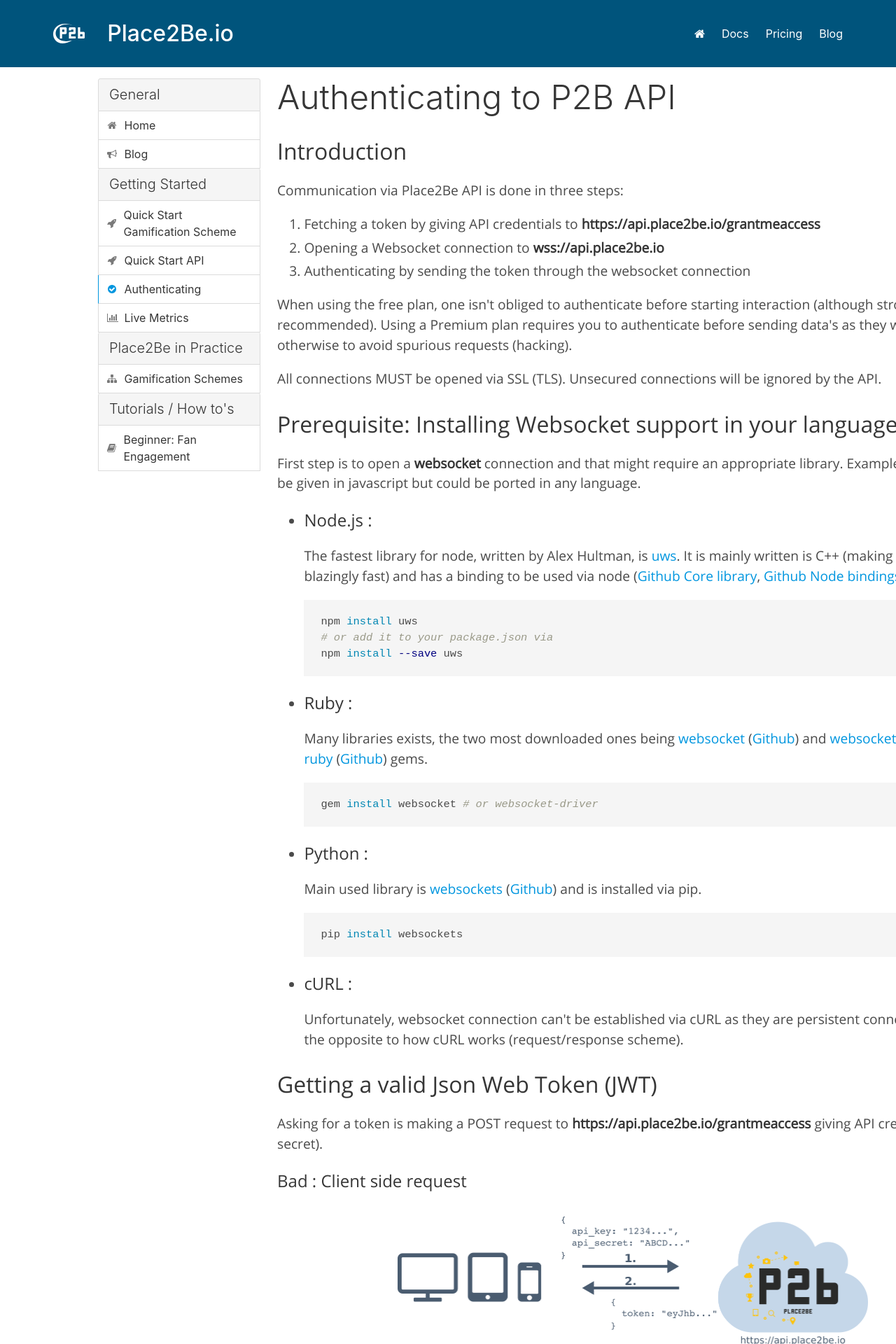
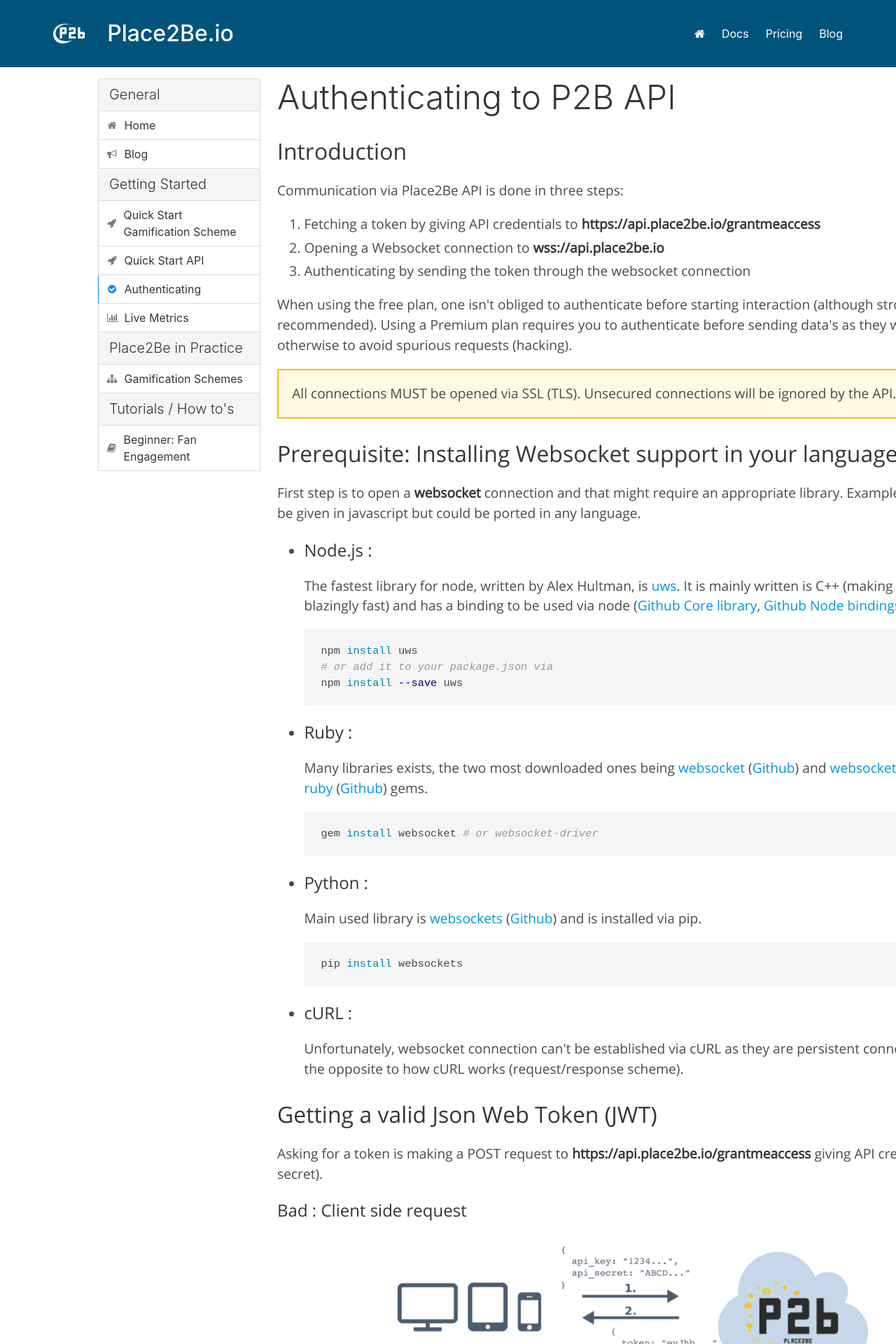
Before and after one commit to dvergeylen/place2be-docs, a Jekyll site: the page built from getting_started/authentication.md, in a window 1280 px wide. Shown: the top 1920 px of the page at 70% size. Built offline with Jekyll 4.4.1, drawn with Linux system fonts in a browser that asks for light colours.

Commit message:
Enhanced readability of warnings in Documentation pages

```diff
--- a/getting_started/authentication.md
+++ b/getting_started/authentication.md
@@ -15,7 +15,7 @@ nice_title: P2B - Authentication
   </ol>
   <p>When using the free plan, one isn't obliged to authenticate before starting interaction (although strongly recommended). Using a Premium plan requires you to authenticate before sending data's as they will be ignored otherwise to avoid spurious requests (hacking).</p>
 
-  <p>All connections MUST be opened via SSL (TLS). Unsecured connections will be ignored by the API.</p>
+  <p class="warning">All connections MUST be opened via SSL (TLS). Unsecured connections will be ignored by the API.</p>
 
 
 
@@ -131,7 +131,10 @@ fetch('https://api.place2be.io/grantmeaccess', {
 
   <h1 class="title is-3">Opening Websocket connection</h1>
   <p>A <strong>websocket</strong> connection is basically an http connection upgraded via HTTP 101 request.</p>
-  <p>The connection has to be done from the client to <strong>wss://api.place2be.io</strong>, with a valid Token.<br /><i>Notice the use of <strong>wss://</strong> instead of <strong>ws://</strong>, requiring the use of SSL (TLS)</i>.<br /><strong>Unsecured connection are ignored by the API</strong>.</p>
+  <p>The connection has to be done from the client to <strong>wss://api.place2be.io</strong>, with a valid Token.</p>
+
+  <p class="warning"><i>Notice the use of <strong>wss://</strong> instead of <strong>ws://</strong>, requiring the use of SSL (TLS)</i>.<br /><strong>Unsecured connection are ignored by the API</strong>.</p>
+
   <p>Client side code opening a connection could be implemented as the following:</p>
 
 
```
Also changed, not shown: place2be_in_practice/gamification_schemes.md (+3 -1 lines).
